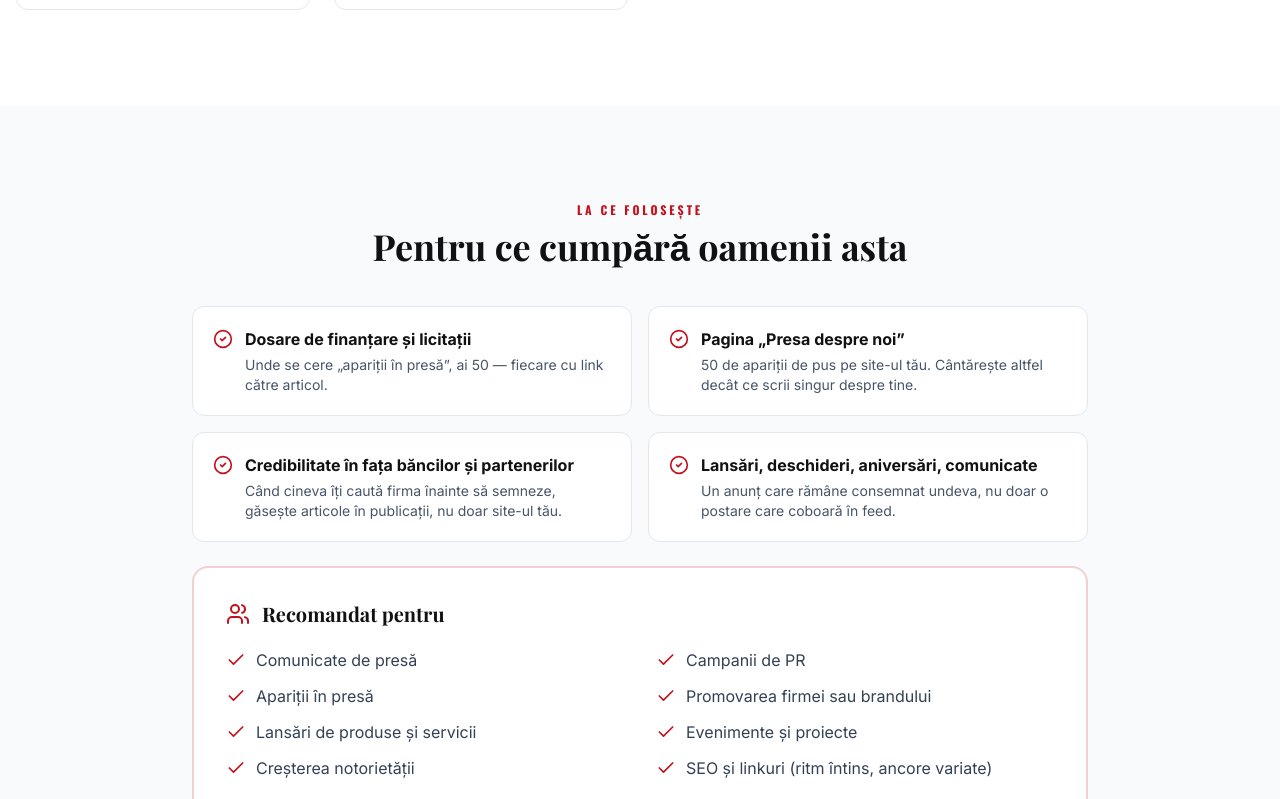
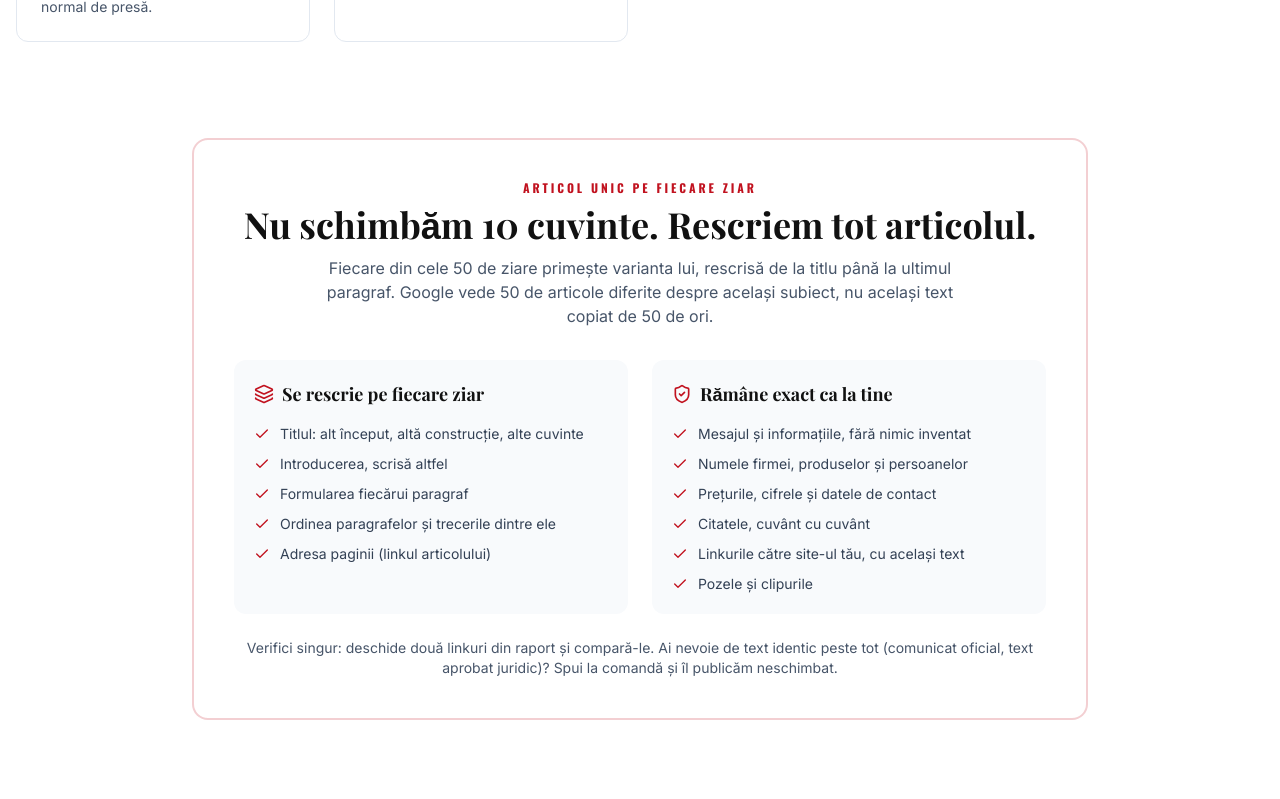
Before and after one commit to imperialmediaweb-bit/mediaexpres, a Next.js app: page /oferta-500 in a window 1280 px wide. Shown: the part 4060-4859 px from the top of the page. Built offline with nearby package versions, Linux system fonts and the light colour scheme; no server answers; the database is empty; a web font is replaced by a local one.

Commit message:
Oferta 500: sectiune la vedere despre articolul unic pe fiecare ziar
Un prospect a spus ca articolele nu sunt unice, doar 10 cuvinte schimbate.
Raspunsul statea doar in FAQ. Acum e o sectiune sub „Ce include oferta:

```diff
--- a/src/app/oferta-500/page.tsx
+++ b/src/app/oferta-500/page.tsx
@@ -88,7 +88,7 @@ const INCLUDED = [
     icon: Layers,
     title: "Text diferit pe fiecare ziar",
     description:
-      "Nu 50 de copii identice. Fiecare publicație primește altă formulare și alt titlu, cu același mesaj și aceleași date de contact. Deschide două linkuri din raport și vezi diferența.",
+      "Nu 50 de copii și nici 10 cuvinte schimbate: fiecare publicație primește articolul rescris complet, cu alt titlu, cu același mesaj și aceleași date de contact. Deschide două linkuri din raport și vezi diferența.",
   },
   {
     // 06.09.2026, dupa-amiaza — reteaua a scos marcajul de continut platit:
@@ -253,7 +253,7 @@ function buildFaq(CIFRE: CifreRetea) {
   },
   {
     q: "E același articol copiat pe toate ziarele?",
-    a: "Nu e copiat. Fiecare ziar primește o variantă unică: alt titlu, altă formulare, altă adresă — același mesaj, aceleași date de contact și aceleași linkuri către site-ul tău. Deschide două linkuri din raport și compari. Dacă vrei textul tău identic peste tot (comunicat oficial, text aprobat juridic), spui la comandă și îl publicăm neschimbat.",
+    a: "Nu e copiat și nu schimbăm doar câteva cuvinte. Fiecare ziar primește articolul rescris complet: alt titlu, altă introducere, altă formulare și altă ordine a paragrafelor, altă adresă. Rămân neschimbate doar lucrurile care trebuie să rămână: mesajul, numele, cifrele, prețurile, citatele, datele de contact și linkurile către site-ul tău. Deschide două linkuri din raport și compari. Dacă vrei textul tău identic peste tot (comunicat oficial, text aprobat juridic), spui la comandă și îl publicăm neschimbat.",
   },
   {
     // 17.09.2026 — un prospect a ridicat obiectia „e facut cu AI". Pana acum
@@ -439,6 +439,73 @@ export default async function Oferta500Page() {
                 <p className="mt-2 text-sm text-slate-600">{item.description}</p>
               </div>
             ))}
+          </div>
+        </div>
+      </section>
+
+      {/*
+        09.10.2026 — un prospect: „nu sunt unice, schimbati 10 cuvinte si e la
+        fel peste tot". Raspunsul statea doar in FAQ, jos de tot. Aici, la
+        vedere: ce se rescrie si ce ramane neschimbat — exact regulile din
+        rescrierea retelei (advertorial-rewrite.ts), fara procente promise.
+      */}
+      <section id="articol-unic" className="section scroll-mt-20 pt-0">
+        <div className="container">
+          <div className="mx-auto max-w-4xl rounded-2xl border-2 border-brand-red/20 bg-white p-6 md:p-10">
+            <div className="text-center">
+              <p className="eyebrow">Articol unic pe fiecare ziar</p>
+              <h2 className="h2 mt-2">Nu schimbăm 10 cuvinte. Rescriem tot articolul.</h2>
+              <p className="mx-auto mt-3 max-w-2xl text-slate-600">
+                Fiecare din cele 50 de ziare primește varianta lui, rescrisă de la titlu până la ultimul
+                paragraf. Google vede 50 de articole diferite despre același subiect, nu același text
+                copiat de 50 de ori.
+              </p>
+            </div>
+            <div className="mt-8 grid gap-6 md:grid-cols-2">
+              <div className="rounded-xl bg-slate-50 p-5">
+                <h3 className="flex items-center gap-2 font-serif text-lg font-bold text-brand-navy">
+                  <Layers className="h-5 w-5 text-brand-red" /> Se rescrie pe fiecare ziar
+                </h3>
+                <ul className="mt-4 space-y-2.5 text-sm text-slate-700">
+                  {[
+                    "Titlul: alt început, altă construcție, alte cuvinte",
+                    "Introducerea, scrisă altfel",
+                    "Formularea fiecărui paragraf",
+                    "Ordinea paragrafelor și trecerile dintre ele",
+                    "Adresa paginii (linkul articolului)",
+                  ].map((p) => (
+                    <li key={p} className="flex items-start gap-2.5">
+                      <Check className="mt-0.5 h-4 w-4 shrink-0 text-brand-red" />
+                      <span>{p}</span>
+                    </li>
+                  ))}
+                </ul>
+              </div>
+              <div className="rounded-xl bg-slate-50 p-5">
+                <h3 className="flex items-center gap-2 font-serif text-lg font-bold text-brand-navy">
+                  <ShieldCheck className="h-5 w-5 text-brand-red" /> Rămâne exact ca la tine
+                </h3>
+                <ul className="mt-4 space-y-2.5 text-sm text-slate-700">
+                  {[
+                    "Mesajul și informațiile, fără nimic inventat",
+                    "Numele firmei, produselor și persoanelor",
+                    "Prețurile, cifrele și datele de contact",
+                    "Citatele, cuvânt cu cuvânt",
+                    "Linkurile către site-ul tău, cu același text",
+                    "Pozele și clipurile",
+                  ].map((p) => (
+                    <li key={p} className="flex items-start gap-2.5">
+                      <Check className="mt-0.5 h-4 w-4 shrink-0 text-brand-red" />
+                      <span>{p}</span>
+                    </li>
+                  ))}
+                </ul>
+              </div>
+            </div>
+            <p className="mt-6 text-center text-sm text-slate-600">
+              Verifici singur: deschide două linkuri din raport și compară-le. Ai nevoie de text identic
+              peste tot (comunicat oficial, text aprobat juridic)? Spui la comandă și îl publicăm neschimbat.
+            </p>
           </div>
         </div>
       </section>
```
